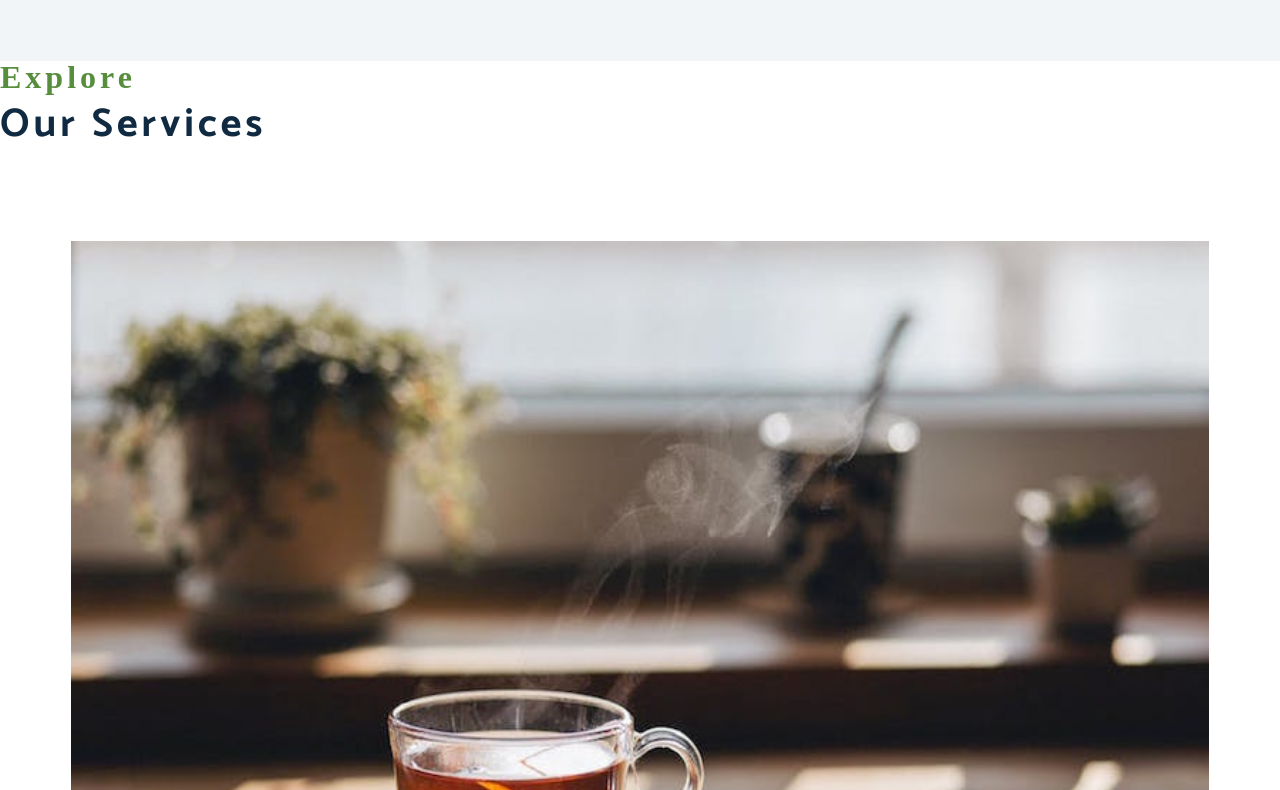
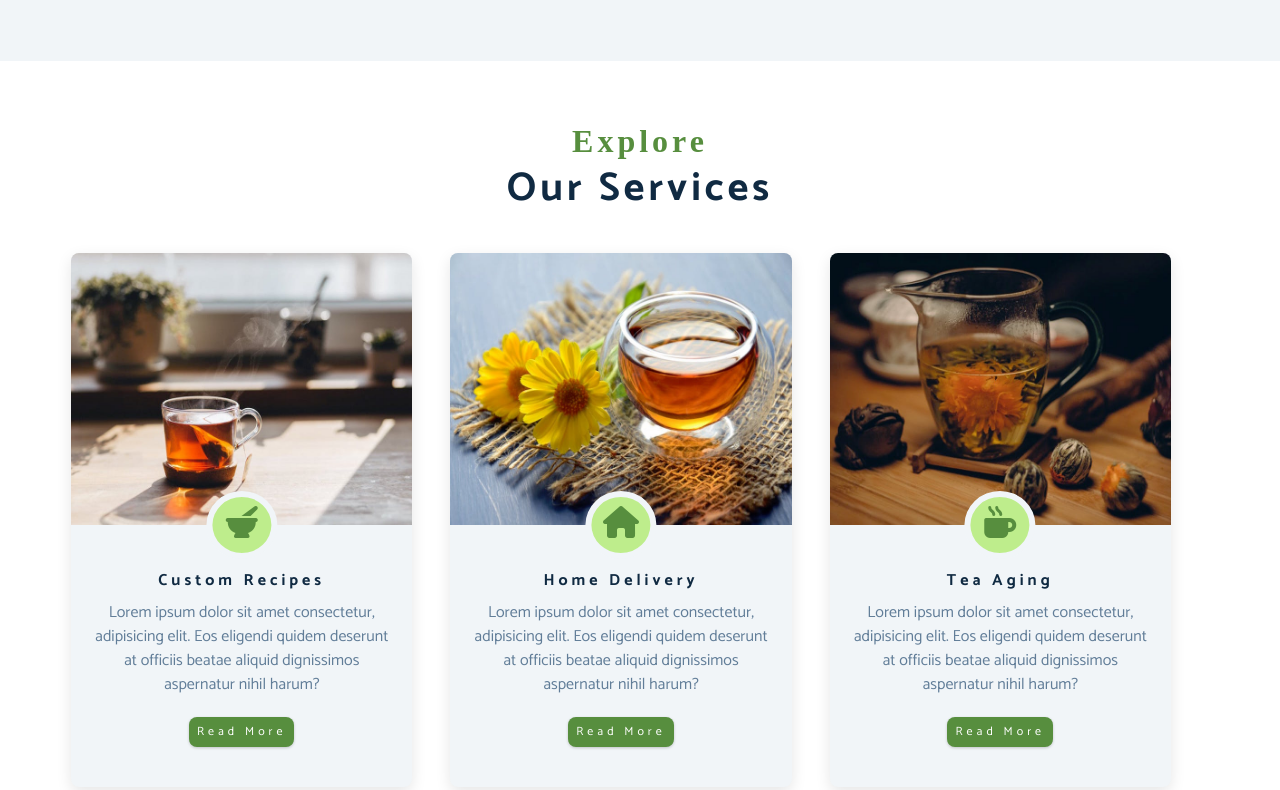
Before and after one commit to sabrinamaral/projects_john_smilga_CSS, a plain HTML site: page 02_tea_station/index.html in a window 1280 px wide. Shown: the part 2052-2842 px from the top of the page. Drawn offline with Linux system fonts and the light colour scheme; a web font is replaced by a local one.

Commit message:
add service style and icon style | css

```diff
--- a/02_tea_station/style.css
+++ b/02_tea_station/style.css
@@ -24,6 +24,7 @@
   padding: 0;
   box-sizing: border-box;
 }
+
 /* global styles */
 body {
   font-family: var(--ff-primary);
@@ -91,7 +92,6 @@ h4 {
   line-height: 1.25;
   margin-bottom: 0.75rem;
 }
-
 h1 {
   font-size: 3rem;
 }
@@ -131,7 +131,9 @@ p {
   }
 }
 
-/* project style || HEADER */
+/* project style */
+
+/* HEADER */
 .header {
   min-height: 100vh;
   background: linear-gradient(rgba(0, 0, 0, 0.5), rgba(0, 0, 0, 0.5)),
@@ -179,13 +181,11 @@ p {
 .skills {
   background: var(--clr-grey-10);
 }
-
 .skill {
   padding: 2.5rem 0;
   text-align: center;
   transition: var(--transition);
 }
-
 .skill-icon {
   font-size: 2.5rem;
   margin-bottom: 1.25rem;
@@ -198,7 +198,6 @@ p {
   max-width: 17rem;
   margin: 0 auto;
 }
-
 .skill:hover {
   background: var(--clr-white);
   box-shadow: 0 2px var(--clr-primary);
@@ -206,7 +205,6 @@ p {
 .skill:hover .skill-icon {
   transform: translateY(-5px);
 }
-
 @media screen and (min-width: 576px) {
   .skill {
     float: left;
@@ -224,14 +222,12 @@ p {
 .about-info {
   padding: 2rem 0;
 }
-
 .about-picture-container {
   background: var(--clr-primary);
   border: 0.5rem solid var(--clr-primary);
   max-width: 30rem;
   overflow: hidden;
 }
-
 .about-picture {
   transition: var(--transition);
 }
@@ -254,11 +250,9 @@ p {
   }
 }
 /* PRODUCTS */
-
 .products {
   background: var(--clr-grey-10);
 }
-
 .products article {
   padding: 2rem 0;
 }
@@ -269,7 +263,6 @@ p {
 .product {
   margin-bottom: 2rem;
 }
-
 .product-img {
   border-radius: var(--border-radius);
   margin-bottom: 2rem;
@@ -279,7 +272,6 @@ p {
 .product-price {
   color: var(--clr-primary);
 }
-
 @media screen and (min-width: 768px) {
   .product {
     float: left;
@@ -306,3 +298,74 @@ p {
     padding: 0 1rem;
   }
 }
+
+/* SERVICES */
+.services-title {
+  margin: 4rem;
+  margin-bottom: -4rem;
+  text-align: center;
+}
+.service-card {
+  margin: 2rem 0;
+  background: var(--clr-grey-10);
+  border-radius: var(--border-radius);
+  box-shadow: 0 5px 15px rgba(0, 0, 0, 0.1);
+  transition: var(--transition);
+}
+.service-card:hover {
+  box-shadow: 0 5px 15px rgba(0, 0, 0, 0.2);
+  transform: scale(1.02);
+}
+.service-img {
+  height: 17rem;
+  object-fit: cover;
+  border-top-left-radius: var(--border-radius);
+  border-top-right-radius: var(--border-radius);
+}
+.service-info {
+  text-align: center;
+  padding: 3rem 1rem 2.5rem 1rem;
+}
+.service-info p {
+  max-width: 20rem;
+  color: var(--clr-grey-5);
+  margin: 0 auto;
+}
+.service-btn {
+  font-size: 0.75rem;
+  text-transform: capitalize;
+  padding: 0.375rem 0.5rem;
+  border-radius: var(--border-radius);
+  font-weight: 400;
+  margin-top: 1.25rem;
+}
+@media screen and (min-width: 768px) {
+  .service-card {
+    float: left;
+    width: 45%;
+    margin-right: 5%;
+  }
+}
+@media screen and (min-width: 992px) {
+  .service-card {
+    width: 30%;
+    margin-right: 3.33%;
+  }
+}
+
+/* SERVICES || ICON */
+.service-img-container {
+  position: relative;
+}
+.service-icon {
+  position: absolute;
+  left: 50%;
+  bottom: 0;
+  transform: translate(-50%, 50%);
+  font-size: 2rem;
+  color: var(--clr-primary);
+  background: var(--clr-primary-light);
+  padding: 0.25rem 0.6rem;
+  border-radius: 50%;
+  border: 0.375rem solid var(--clr-grey-10);
+}
```
